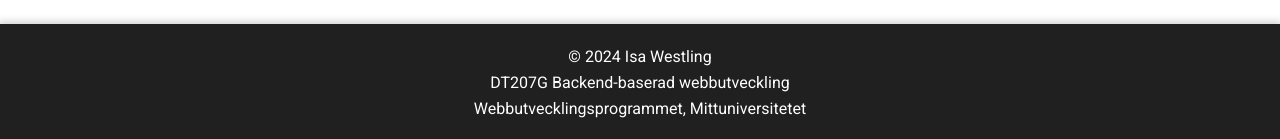
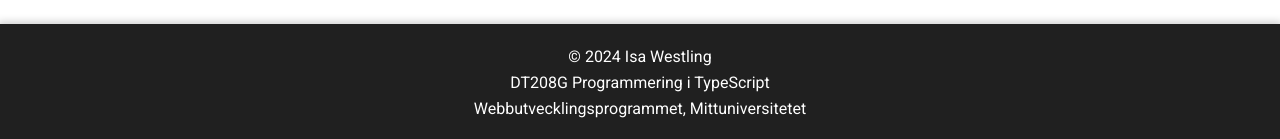
Before and after one commit to iswe2301/typescript-moment3, an Angular app: page /home in a window 1280 px wide. Shown: the part 1036-1175 px from the top of the page. Built offline with nearby package versions, Linux system fonts and the light colour scheme.

Commit message:
Ändrat innehåll i Footer

```diff
--- a/src/app/footer/footer.component.html
+++ b/src/app/footer/footer.component.html
@@ -1,6 +1,6 @@
     <!-- Footer -->
     <footer>
         <p>&copy; 2024 Isa Westling</p>
-        <p>DT207G Backend-baserad webbutveckling</p>
+        <p>DT208G Programmering i TypeScript</p>
         <p>Webbutvecklingsprogrammet, Mittuniversitetet</p>
     </footer>
```
